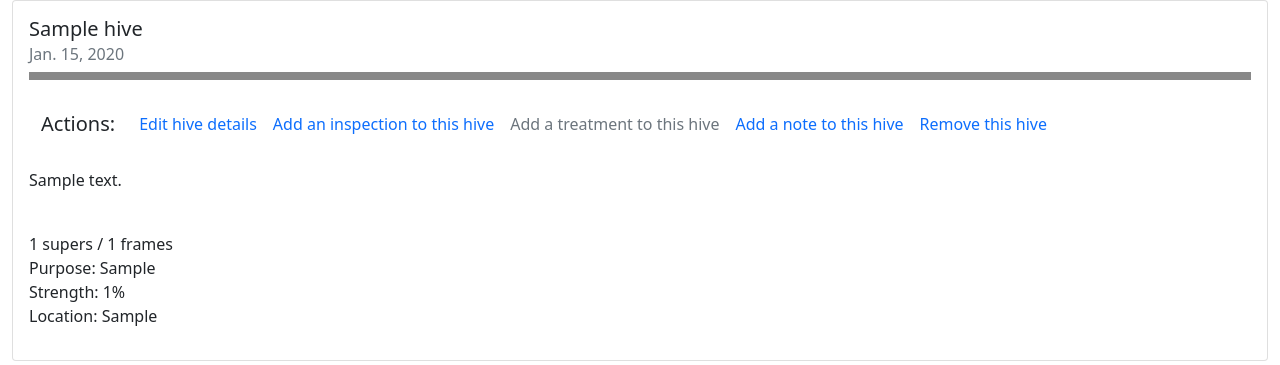
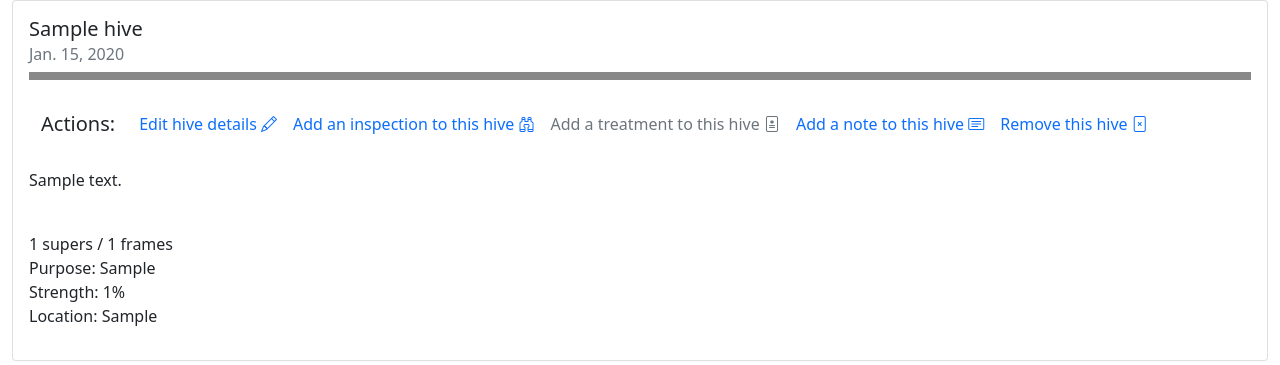
Before and after one commit to nxbalazs/nxBee, a Django app: page /hive_detail/1 in a window 1280 px wide. Shown: the part 56-421 px from the top of the page. Run offline with Django 4.2, Linux system fonts and the light colour scheme; tables that the repository leaves empty hold one stand-in row (values such as "Sample post").

Commit message:
added icons

```diff
--- a/hive_management/templates/base.html
+++ b/hive_management/templates/base.html
@@ -5,6 +5,7 @@
     <meta http-equiv="X-UA-Compatible" content="IE=edge">
     <meta name="viewport" content="width=device-width, initial-scale=1">
     <link href="https://cdn.jsdelivr.net/npm/bootstrap@5.0.2/dist/css/bootstrap.min.css" rel="stylesheet" integrity="sha384-EVSTQN3/azprG1Anm3QDgpJLIm9Nao0Yz1ztcQTwFspd3yD65VohhpuuCOmLASjC" crossorigin="anonymous">
+    <link rel="stylesheet" href="https://cdn.jsdelivr.net/npm/bootstrap-icons@1.5.0/font/bootstrap-icons.css">
     <title>nxBee</title>
 </head>
 <body>
--- a/hive_management/templates/hive_detail.html
+++ b/hive_management/templates/hive_detail.html
@@ -19,19 +19,19 @@
                   <div class="collapse navbar-collapse" id="navbarNav">
                     <ul class="navbar-nav">
                         <li class="nav-item">
-                            <a class="nav-link" href="{% url 'edit_hive' hive.pk %}">Edit hive details</a>
+                            <a class="nav-link" href="{% url 'edit_hive' hive.pk %}">Edit hive details <i class="bi bi-pencil"></i></a>
                         </li>
                         <li class="nav-item">
-                            <a class="nav-link" href="{% url 'add_inspection' hive.pk %}">Add an inspection to this hive</a>
+                            <a class="nav-link" href="{% url 'add_inspection' hive.pk %}">Add an inspection to this hive <i class="bi bi-binoculars"></i></a>
                         </li>
                         <li class="nav-item">
-                            <a class="nav-link disabled" href="{% url 'new_hive' %}">Add a treatment to this hive</a>
+                            <a class="nav-link disabled" href="{% url 'new_hive' %}">Add a treatment to this hive <i class="bi bi-file-medical"></i></a>
                         </li>
                         <li class="nav-item">
-                            <a class="nav-link" href="{% url 'add_note' hive.pk %}">Add a note to this hive</a>
+                            <a class="nav-link" href="{% url 'add_note' hive.pk %}">Add a note to this hive <i class="bi bi-card-text"></i></a>
                         </li>
                         <li class="nav-item">
-                            <a class="nav-link" href="{% url 'remove_hive' hive.pk %}">Remove this hive</a>
+                            <a class="nav-link" href="{% url 'remove_hive' hive.pk %}">Remove this hive <i class="bi bi-file-x"></i></a>
                         </li>
                     </ul>
                   </div>
--- a/hive_management/templates/hive_management.html
+++ b/hive_management/templates/hive_management.html
@@ -14,7 +14,7 @@
           <div class="collapse navbar-collapse" id="navbarNav">
             <ul class="navbar-nav">
                 <li class="nav-item">
-                    <a class="nav-link" href="{% url 'new_hive' %}">Add a new hive</a>
+                    <a class="nav-link" href="{% url 'new_hive' %}">Add a new hive <i class="bi bi-file-plus"></i></a>
                 </li>
                 <li class="nav-item">
                     <a class="nav-link disabled" href="{% url 'new_hive' %}">New treatment</a>
@@ -49,7 +49,7 @@
                 <br>
                 Location: {{ hive.location }}
                 <br>
-                <small><a href="{% url 'edit_hive' hive.pk %}" class="link-primary">edit</a></small>
+                <small><a href="{% url 'edit_hive' hive.pk %}" class="link-primary">edit <i class="bi bi-pencil"></i></a></small>
             </p>
             </div>
         </div>
```
